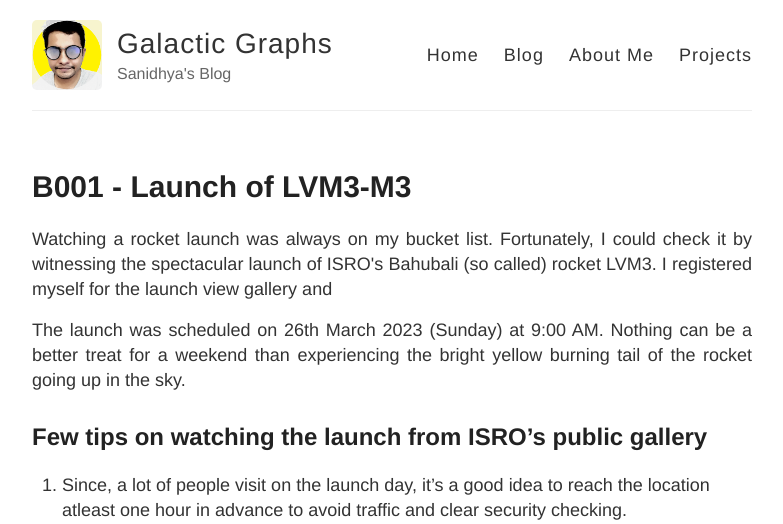
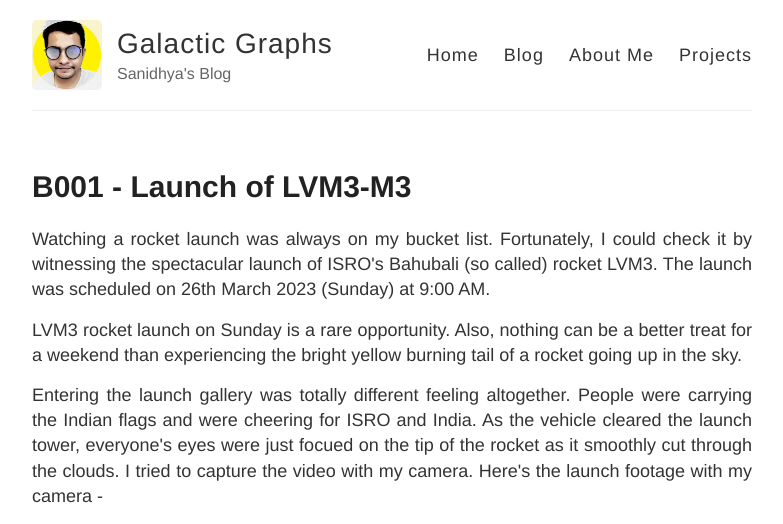
Before and after one commit to quakthemaster/Galactic-Graphs, a Jekyll site: the page built from _posts/2023-03-26-Launch of LVM3-M3.md, in a window 1280 px wide and 1400 px high, cut to the strip 0-524 px from the top of the window. Shown: the whole strip, without its empty margins (248-1031 px from the left). Built offline with Jekyll 4.4.1, drawn with Linux system fonts in a browser that asks for light colours; comment, search, counter and statistics services are not loaded; some of the changed text lies outside the part shown.

Commit message:
edited B001

```diff
--- a/_posts/2023-03-26-Launch of LVM3-M3.md
+++ b/_posts/2023-03-26-Launch of LVM3-M3.md
@@ -4,13 +4,20 @@
 ---
 
 <p align="justify">
-Watching a rocket launch was always on my bucket list. Fortunately, I could check it by witnessing the spectacular launch of ISRO's Bahubali (so called) rocket LVM3. I registered myself for the launch view gallery and
+Watching a rocket launch was always on my bucket list. Fortunately, I could check it by witnessing the spectacular launch of ISRO's Bahubali (so called) rocket LVM3. The launch was scheduled on 26th March 2023 (Sunday) at 9:00 AM.
 </p>
 
 
 <p align="justify">
-The launch was scheduled on 26th March 2023 (Sunday) at 9:00 AM. Nothing can be a better treat for a weekend than experiencing the bright yellow burning tail of the rocket going up in the sky.
+LVM3 rocket launch on Sunday is a rare opportunity. Also, nothing can be a better treat for a weekend than experiencing the bright yellow burning tail of a rocket going up in the sky.
 </p>
+
+<p align="justify">
+Entering the launch gallery was totally different feeling altogether. People were carrying the Indian flags and were cheering for ISRO and India.
+As the vehicle cleared the launch tower, everyone's eyes were just focued on the tip of the rocket as it smoothly cut through the clouds. I tried to capture the video with my camera. Here's the launch footage with my camera -
+</p>
+
+<iframe width="100%" height="400 px" src="https://www.youtube.com/embed/lS0wsr4BV08" title="YouTube video player" frameborder="0" allow="accelerometer; autoplay; clipboard-write; encrypted-media; gyroscope; picture-in-picture; web-share" allowfullscreen></iframe>
 
 ## Few tips on watching the launch from ISRO's public gallery
 
@@ -18,10 +25,9 @@
 2. If its a day launch, carry an umbrella, binoculars and sun glasses.
 3. There are not much overnight stay options in Sullerpeta (nearest town to SHAR), better options could be Sricity, Chennai or Tirupati.
 4. The registration website for launch view gallery can be found [here](https://lvg.shar.gov.in/VSCREGISTRATION/index.jsp").
+5. Make sure to check the launch pad from which rocket is going to take off and, find a place in the gallery so as to witness the launch right from liftoff. Here is how the second launch pad looks from the view gallery (you can identify launch with their lighting towers).
 
 <figure>
-	<img src="{{ site.baseurl }}/images/B001_1.jpg" alt="PILOT OBC Board" style="width:100%; height:100%">
+	<img src="{{ site.baseurl }}/images/B001_1.jpg" alt="Second launch pad" style="width:100%; height:100%">
 	<figcaption> <center> Second launch pad as seen from the Public View Gallery  </center> </figcaption>
 </figure>
-
-<iframe width="100%" height="400 px" src="https://www.youtube.com/embed/lS0wsr4BV08" title="YouTube video player" frameborder="0" allow="accelerometer; autoplay; clipboard-write; encrypted-media; gyroscope; picture-in-picture; web-share" allowfullscreen></iframe>
```
Also changed, not shown: 2 other files.
